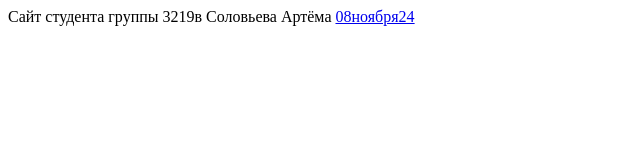
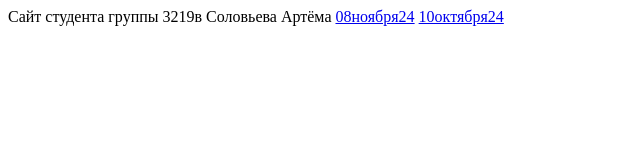
Before and after one commit to Redan123PRO/Redan123PRO.github.io, a plain HTML site: page index.html in a window 1280 px wide. Shown: the whole page, without its empty margins (0-640 px from the left). Drawn offline with Linux system fonts and the light colour scheme.

Commit message:
Update index.html
ничего нового

```diff
--- a/index.html
+++ b/index.html
@@ -8,5 +8,6 @@
 <body>
    Сайт студента группы 3219в Соловьева Артёма
     <a href="08nov24.html">08ноября24</a>
+    <a href="10oct2024.html">10октября24</a>
 </body>
 </html>
```
